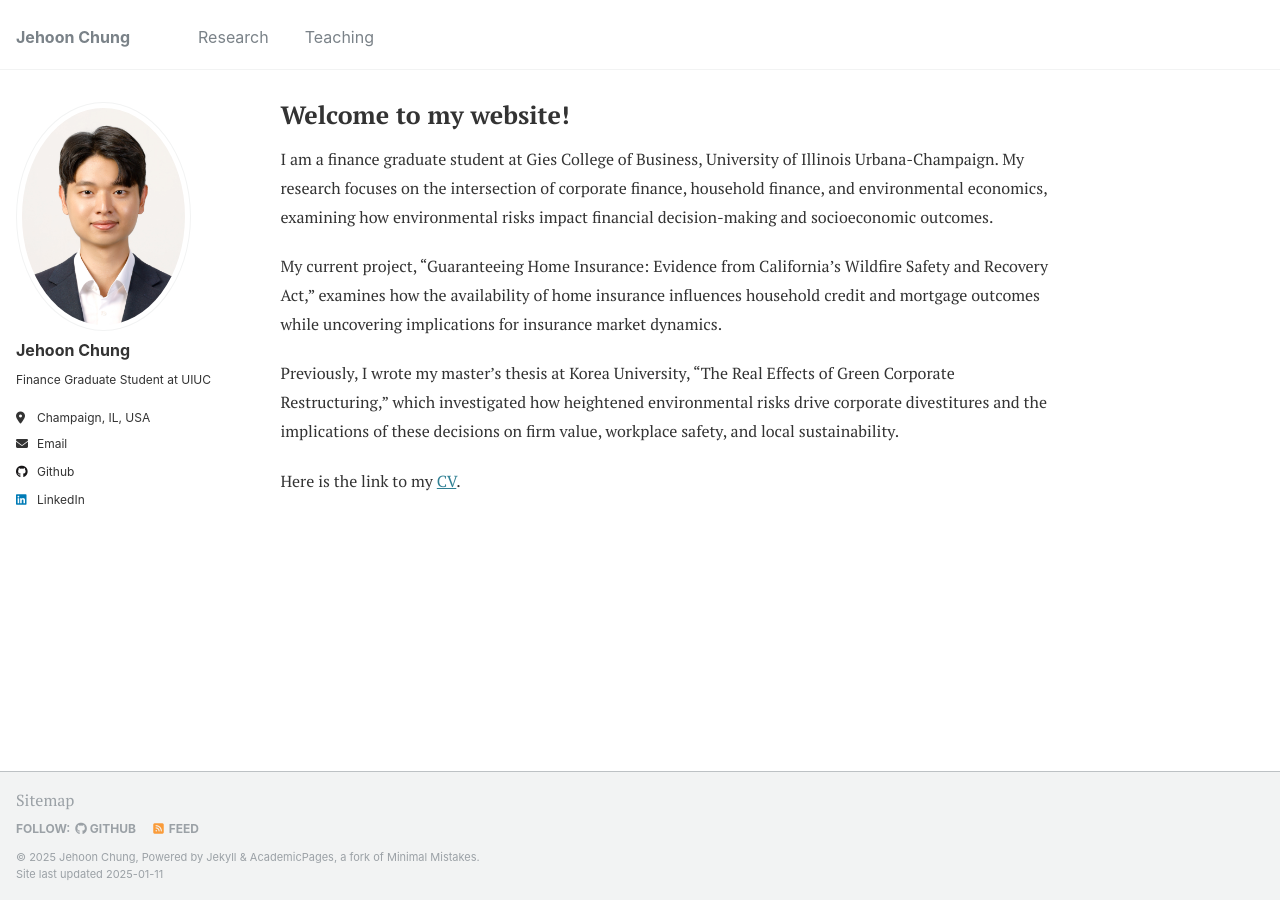
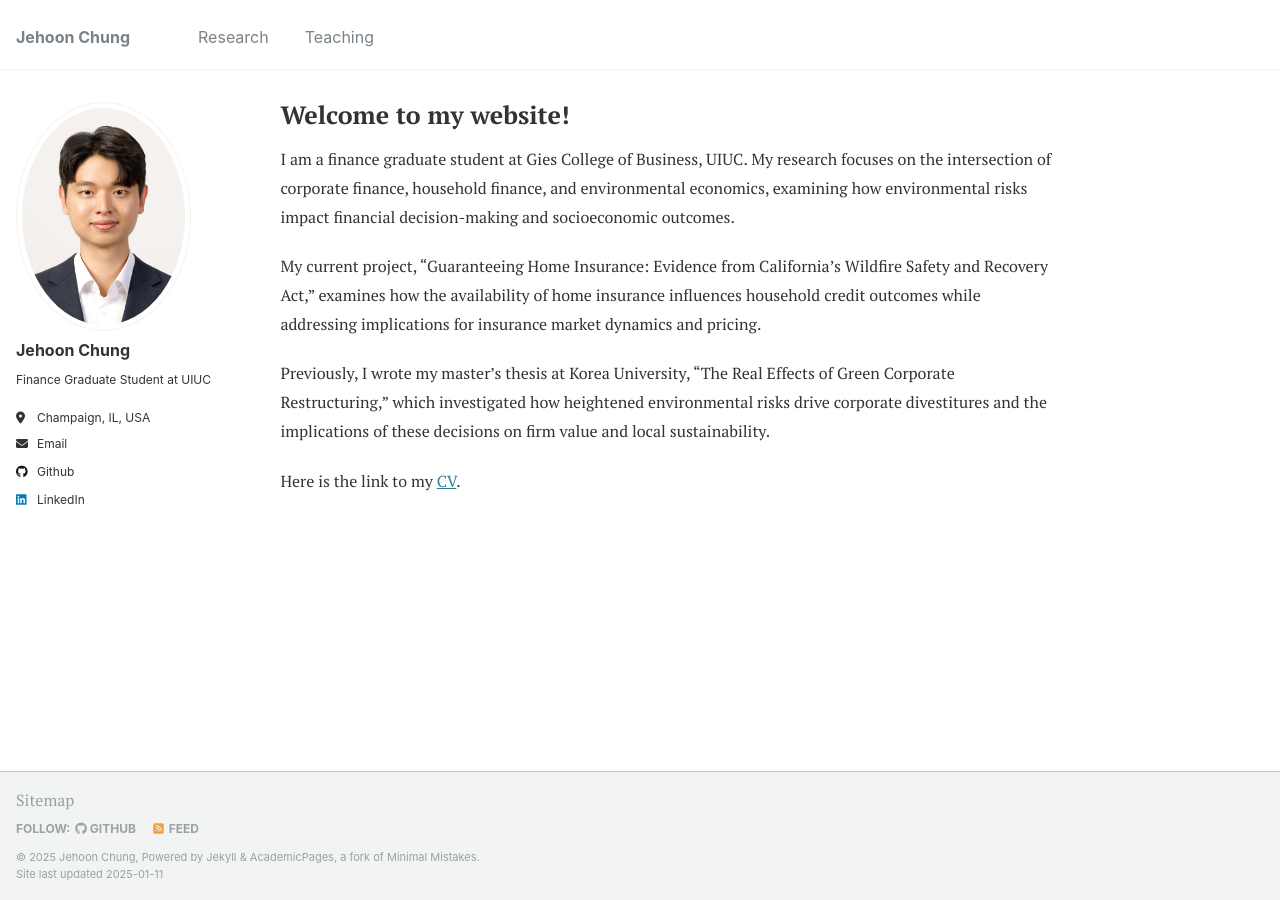
Before and after one commit to JehoonChung/jehoonchung.github.io, a Jekyll site: the page built from _pages/about.md, in a window 1280 px wide. Built offline with Jekyll 4.4.1, drawn with Linux system fonts in a browser that asks for light colours.

Commit message:
Update about.md

```diff
--- a/_pages/about.md
+++ b/_pages/about.md
@@ -8,10 +8,10 @@ redirect_from:
 ---
 
 
-I am a finance graduate student at Gies College of Business, University of Illinois Urbana-Champaign. My research focuses on the intersection of corporate finance, household finance, and environmental economics, examining how environmental risks impact financial decision-making and socioeconomic outcomes.
+I am a finance graduate student at Gies College of Business, UIUC. My research focuses on the intersection of corporate finance, household finance, and environmental economics, examining how environmental risks impact financial decision-making and socioeconomic outcomes.
 
-My current project, "Guaranteeing Home Insurance: Evidence from California’s Wildfire Safety and Recovery Act," examines how the availability of home insurance influences household credit and mortgage outcomes while uncovering implications for insurance market dynamics.
+My current project, "Guaranteeing Home Insurance: Evidence from California’s Wildfire Safety and Recovery Act," examines how the availability of home insurance influences household credit outcomes while addressing implications for insurance market dynamics and pricing.
 
-Previously, I wrote my master's thesis at Korea University, "The Real Effects of Green Corporate Restructuring," which investigated how heightened environmental risks drive corporate divestitures and the implications of these decisions on firm value, workplace safety, and local sustainability.
+Previously, I wrote my master's thesis at Korea University, "The Real Effects of Green Corporate Restructuring," which investigated how heightened environmental risks drive corporate divestitures and the implications of these decisions on firm value and local sustainability.
 
 Here is the link to my [CV](/files/CV_JehoonChung.pdf).
```
